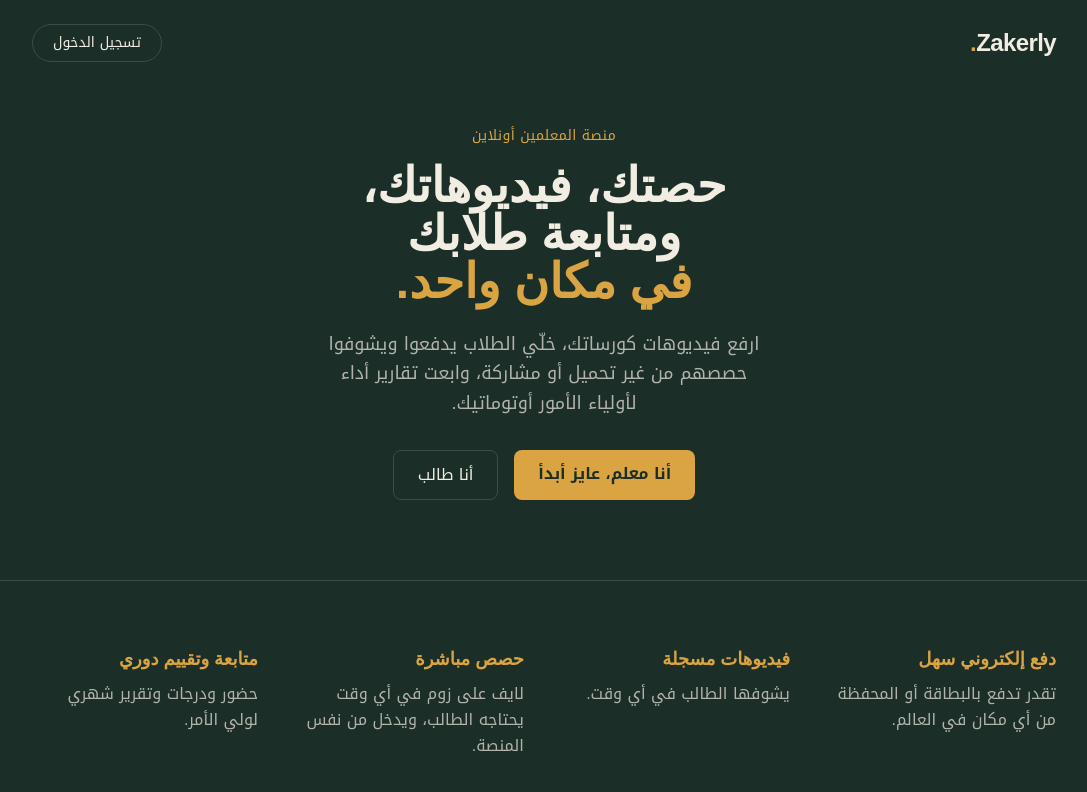
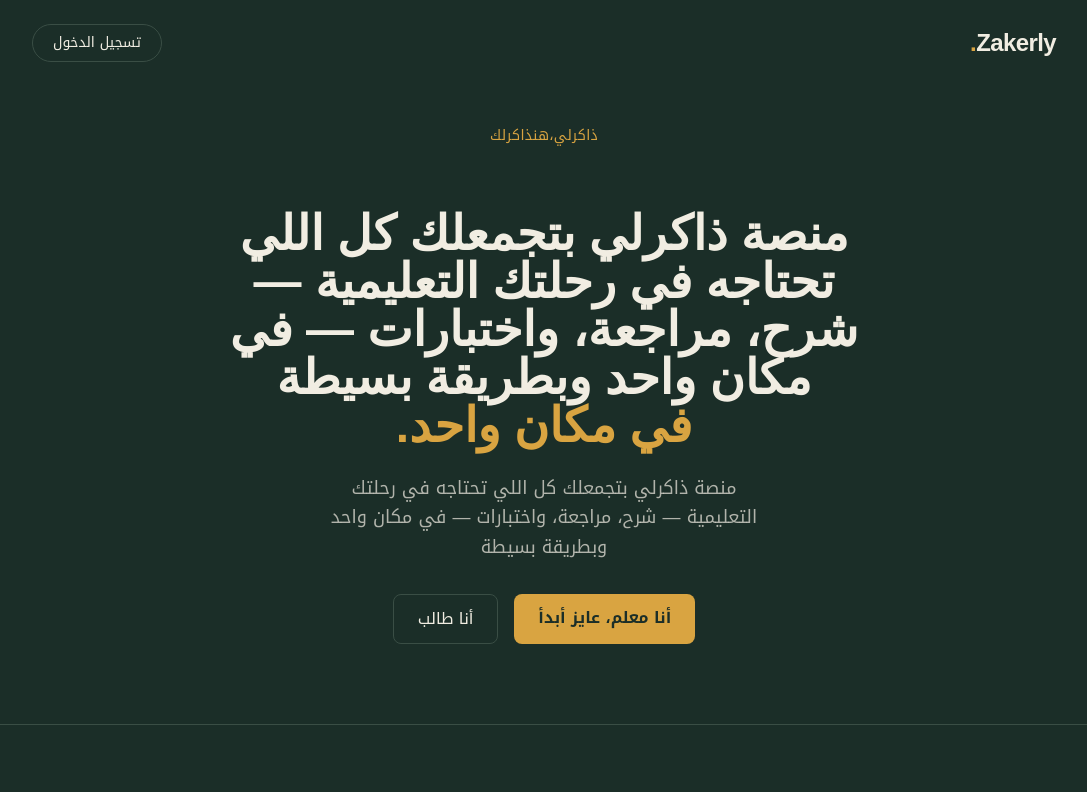
Before and after one commit to ARTASH570/Zakerly, a Next.js app: page / in a window 1280 px wide. Shown: the top 792 px of the page, without its empty margins (96-1183 px from the left). Built offline with nearby package versions, Linux system fonts and the light colour scheme.

Commit message:
UI fixes

```diff
--- a/app/page.tsx
+++ b/app/page.tsx
@@ -20,22 +20,18 @@ export default function LandingPage() {
       {/* Hero */}
       <section className="px-6 md:px-16 max-w-3xl mx-auto pt-10 pb-20 text-center">
         <Reveal as="fade-in-up" delay={80}>
-          <p className="text-gold text-sm tracking-wide mb-4">منصة المعلمين أونلاين</p>
+          <p className="text-gold text-sm tracking-wide mb-4">ذاكرلي،هنذاكرلك </p>
         </Reveal>
         <Reveal as="fade-in-up" delay={160}>
           <h1 className="font-display text-4xl md:text-5xl font-bold leading-tight mb-6">
-            حصتك، فيديوهاتك،
-            <br />
-            ومتابعة طلابك
-            <br />
+            <br />منصة ذاكرلي بتجمعلك كل اللي تحتاجه في رحلتك التعليمية — شرح، مراجعة، واختبارات — في مكان واحد وبطريقة بسيطة
+          <br />
             <span className="text-gold">في مكان واحد.</span>
           </h1>
         </Reveal>
         <Reveal as="fade-in-up" delay={260}>
           <p className="text-chalk/70 text-lg leading-relaxed mb-8 max-w-md mx-auto">
-            ارفع فيديوهات كورساتك، خلّي الطلاب يدفعوا ويشوفوا حصصهم من غير تحميل أو مشاركة،
-            وابعت تقارير أداء لأولياء الأمور أوتوماتيك.
-          </p>
+منصة ذاكرلي بتجمعلك كل اللي تحتاجه في رحلتك التعليمية — شرح، مراجعة، واختبارات — في مكان واحد وبطريقة بسيطة          </p>
         </Reveal>
         <Reveal as="scale-in" delay={360}>
           <div className="flex gap-4 justify-center">
@@ -70,7 +66,7 @@ export default function LandingPage() {
           />
           <Feature
             title="حصص مباشرة"
-            desc="لايف على زوم في أي وقت يحتاجه الطالب، ويدخل من نفس المنصة."
+            desc="حصص لايف في اي وقت يحتاجه الطالب"
             delay={200}
           />
           <Feature
```
